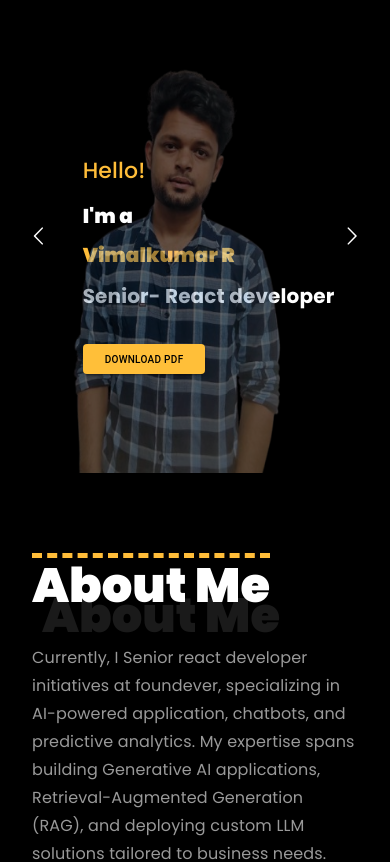
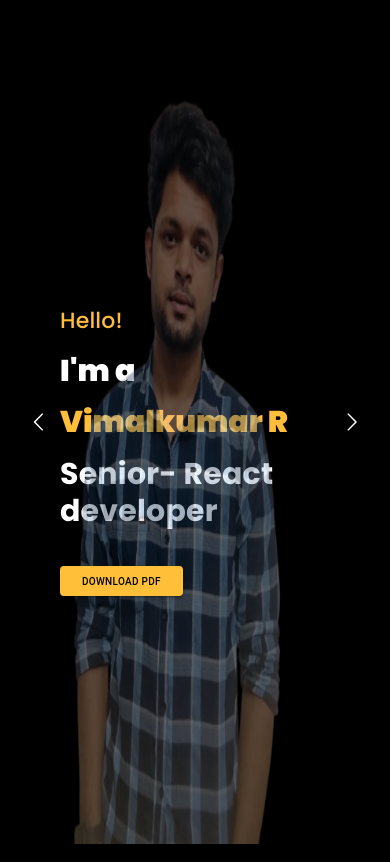
Before and after one commit to vimalkumar1997/nextjs-profile-reume, a Next.js app: page / in a window 390 px wide. Shown: the top 862 px of the page. Built offline with nearby package versions, Linux system fonts and the light colour scheme; some icons are missing.

Commit message:
mobilereponse_change

```diff
--- a/src/styles/globals.css
+++ b/src/styles/globals.css
@@ -66,20 +66,21 @@ header {
 
 @media screen and (min-width: 280px) and (max-width: 708px) {
   .mobile_image{
-   position: absolute;
-   height:56vh !important;
+   /* position: absolute; */
+   height:100vh !important;
    width: 350px !important;
    opacity: 0.4;
+   position: absolute;
   }
   .mobilesizesmall{
-      font-size: 20px !important;
+      font-size: 30px !important;
   }
 
 
 }
 @media screen and (min-width: 280px) and (max-width: 508px) {
   .slider{
-    height: 56vh !important;
+    height: 100vh !important;
   }
   .Mobile_text_slightly{
     padding-left: 60px !important
```
